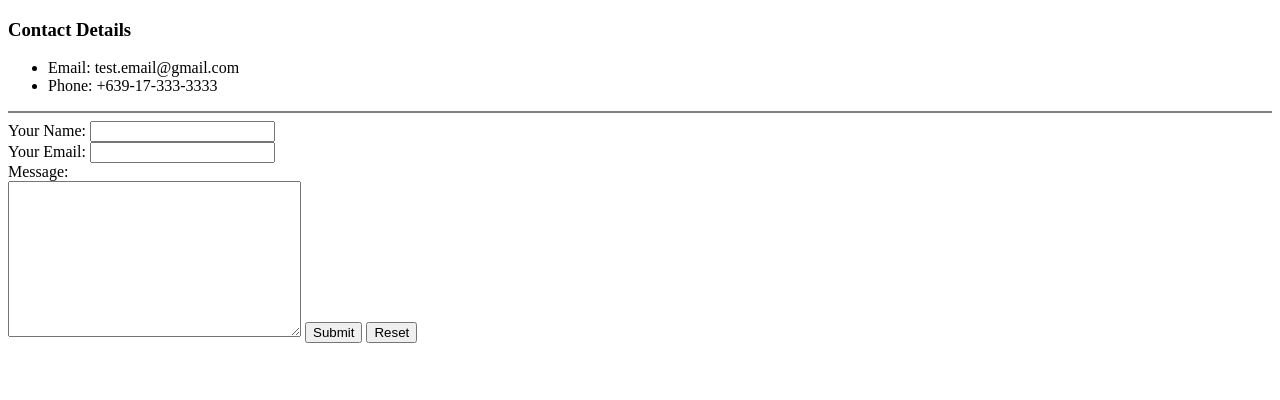
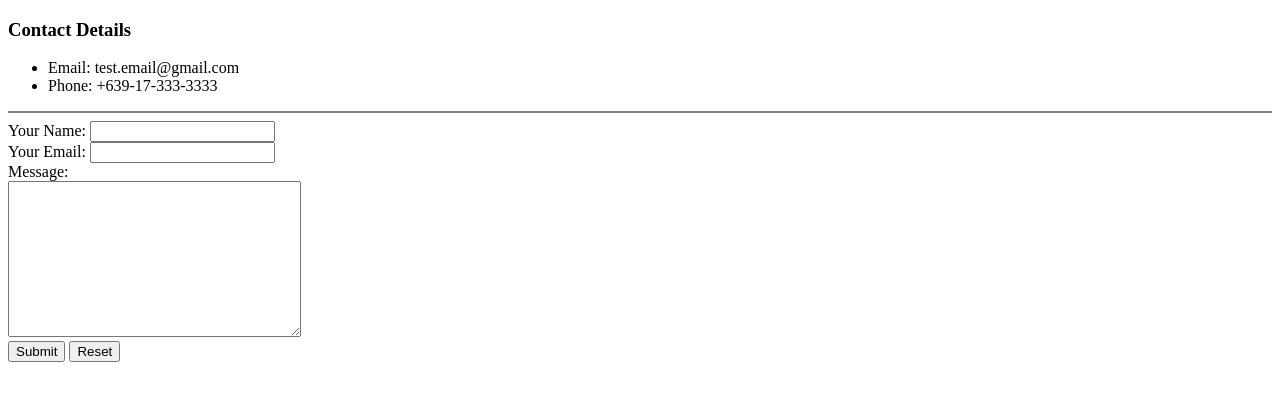
Before and after one commit to beaLedda/cv, a plain HTML site: page contact.html in a window 1280 px wide. Drawn offline with Linux system fonts and the light colour scheme.

Commit message:
Update contact.html

```diff
--- a/contact.html
+++ b/contact.html
@@ -17,7 +17,7 @@
       <label>Your Email:</label>
       <input type="email" name="yourEmail" value=""><br>
       <label>Message:</label><br>
-      <textarea name="yourMessage" id="" cols="34" rows="10"></textarea>
+      <textarea name="yourMessage" id="" cols="34" rows="10"></textarea><br>
       <input type="submit">
       <input type="reset">
     </form>
```
